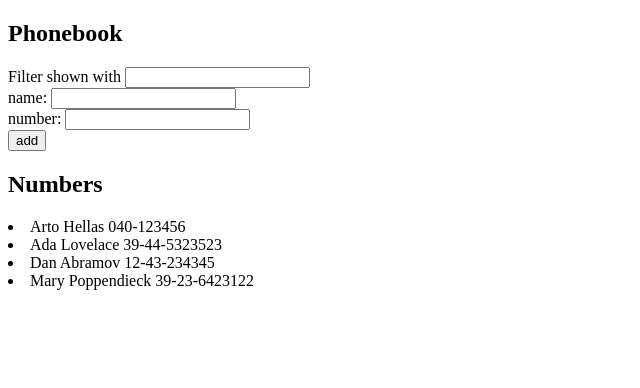
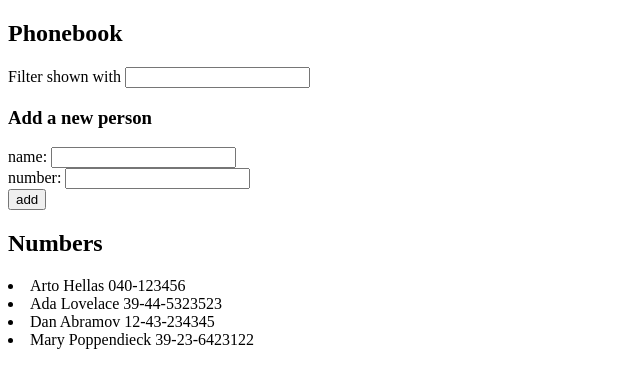
Before and after one commit to cvalt-code/FSO-Exercises, a React (Vite) app in the folder part2/phonebook/: page / in a window 1280 px wide. Shown: the top 388 px of the page, without its empty margins (0-640 px from the left). Built offline with nearby package versions, Linux system fonts and the light colour scheme.

Commit message:
exercise 2.10

```diff
--- a/part2/phonebook/src/App.jsx
+++ b/part2/phonebook/src/App.jsx
@@ -4,6 +4,31 @@ const Person = ({ person }) => {
   return <li>{person.name} {person.number}</li>
 }
 
+const Filter = (props) => {
+  return <div>Filter shown with <input value={props.value} onChange={props.onChange}/></div>
+}
+
+const PersonForm = (props) => {
+  return (
+  <form onSubmit={props.addPerson}>
+        <div>
+          name: <input value={props.newName} onChange={props.handleNoteChange}/>
+        </div>
+        <div>
+          number: <input value={props.newNumber} onChange={props.handleNumberChange}/>
+        </div>
+        <div>
+          <button type="submit">add</button>
+        </div>
+  </form>);
+
+}
+
+const Persons = (props) => {
+  return (
+    props.personsFiltered.map((person, i) => (<Person key={i} person={person}/>))
+  )
+}
 
 const App = () => {
   const [persons, setPersons] = useState([
@@ -55,20 +80,11 @@ const App = () => {
   return (
     <div>
       <h2>Phonebook</h2>
-      Filter shown with <input value={newFilter} onChange={handleFilterChange}/>
-      <form onSubmit={addPerson}>
-        <div>
-          name: <input value={newName} onChange={handleNoteChange}/>
-        </div>
-        <div>
-          number: <input value={newNumber} onChange={handleNumberChange}/>
-        </div>
-        <div>
-          <button type="submit">add</button>
-        </div>
-      </form>
+      <Filter value={newFilter} onChange={handleFilterChange} />
+      <h3>Add a new person</h3>
+      <PersonForm addPerson={addPerson} newName={newName} handleNoteChange={handleNoteChange} newNumber={newNumber} handleNumberChange={handleNumberChange}/>
       <h2>Numbers</h2>
-      {personsFiltered.map((person, i) => (<Person key={i} person={person}/>))}
+      <Persons personsFiltered={personsFiltered}/>
     </div>
   )
 }
```
